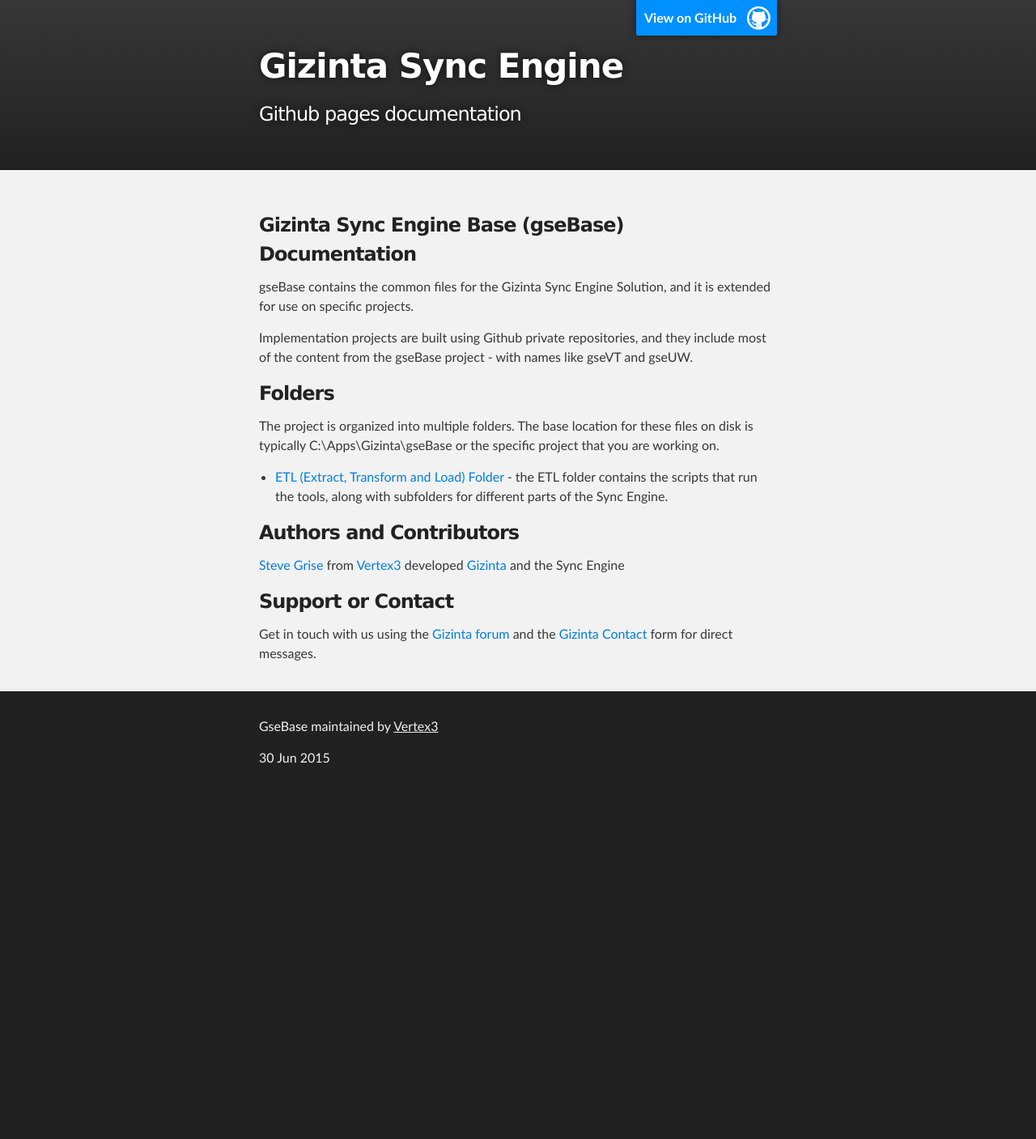
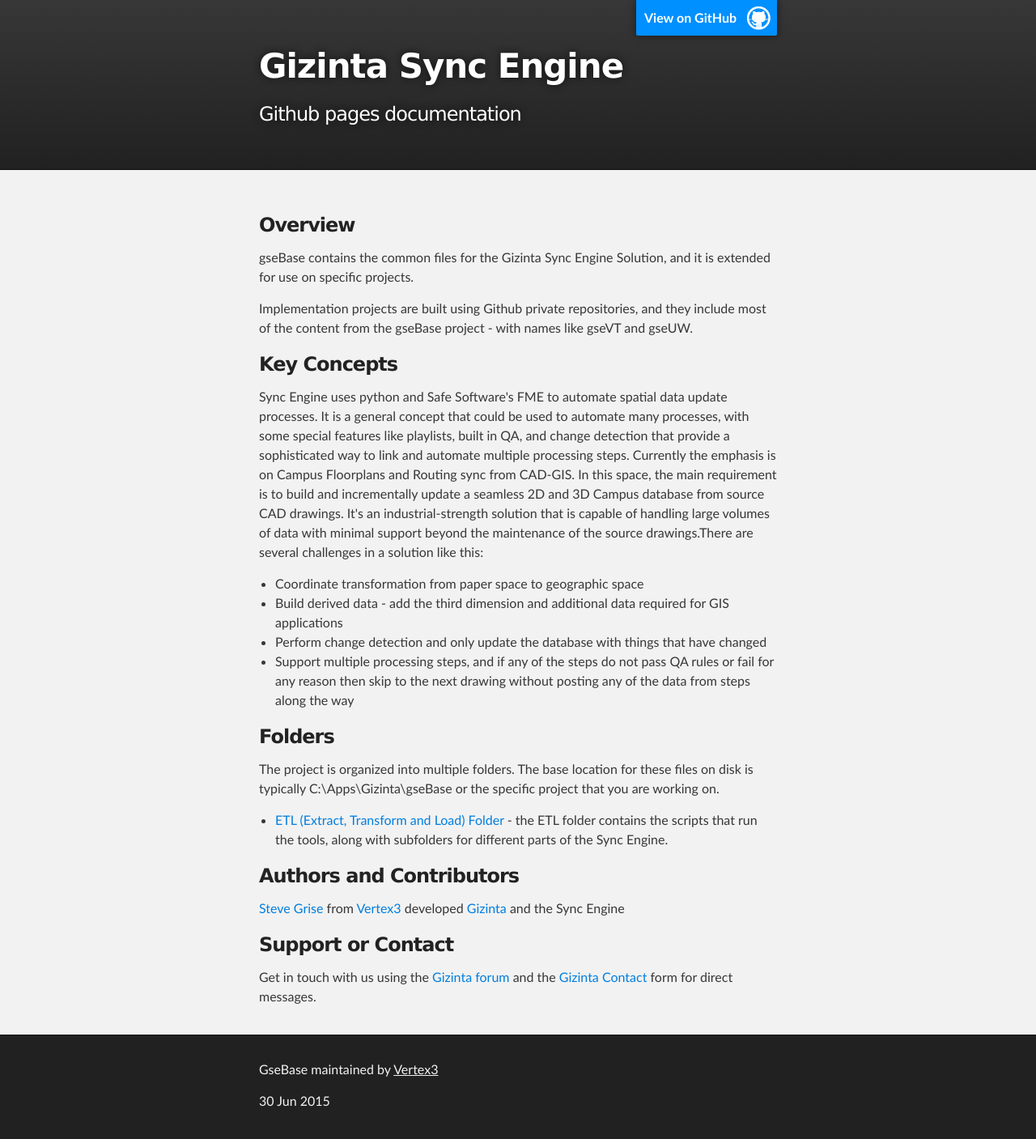
Before and after one commit to Vertex3/gseBase, a Jekyll site: the page built from index.html, in a window 1280 px wide. Shown: the whole page at 81% size. Built offline with Jekyll 4.4.1, drawn with Linux system fonts in a browser that asks for light colours; before the commit the page ends 983 px from its top, so only the background shows below that.

Commit message:
add content.

```diff
--- a/index.html
+++ b/index.html
@@ -6,13 +6,23 @@
 ---
 
 
+
     <!-- MAIN CONTENT -->
     <div id="main_content_wrap" class="outer">
       <section id="main_content" class="inner">
 
-	  <h3><a id="welcome" class="anchor" href="#welcome" aria-hidden="true"><span class="octicon octicon-link"></span></a>Gizinta Sync Engine Base (gseBase) Documentation</h3>
+	  <h3><a id="welcome" class="anchor" href="#welcome" aria-hidden="true"><span class="octicon octicon-link"></span></a>Overview</h3>
         <p>gseBase contains the common files for the Gizinta Sync Engine Solution, and it is extended for use on specific projects.</p>
         <p>Implementation projects are built using Github private repositories, and they include most of the content from the gseBase project - with names like gseVT and gseUW.</p>
+
+        <h3>Key Concepts</h3>
+        <p>Sync Engine uses python and Safe Software's FME to automate spatial data update processes. It is a general concept that could be used to automate many processes, with some special features like playlists, built in QA, and change detection that provide a sophisticated way to link and automate multiple processing steps. Currently the emphasis is on Campus Floorplans and Routing sync from CAD-GIS. In this space, the main requirement is to build and incrementally update a seamless 2D and 3D Campus database from source CAD drawings. It's an industrial-strength solution that is capable of handling large volumes of data with minimal support beyond the maintenance of the source drawings.There are several challenges in a solution like this:</p>
+        <ul>
+          <li>Coordinate transformation from paper space to geographic space</li>
+          <li>Build derived data - add the third dimension and additional data required for GIS applications</li>
+          <li>Perform change detection and only update the database with things that have changed</li>
+          <li>Support multiple processing steps, and if any of the steps do not pass QA rules or fail for any reason then skip to the next drawing without posting any of the data from steps along the way</li>
+        </ul>
 
         <h3>Folders</h3>
 		<p>The project is organized into multiple folders. The base location for these files on disk is typically C:\Apps\Gizinta\gseBase or the specific project that you are working on.</p>
```
